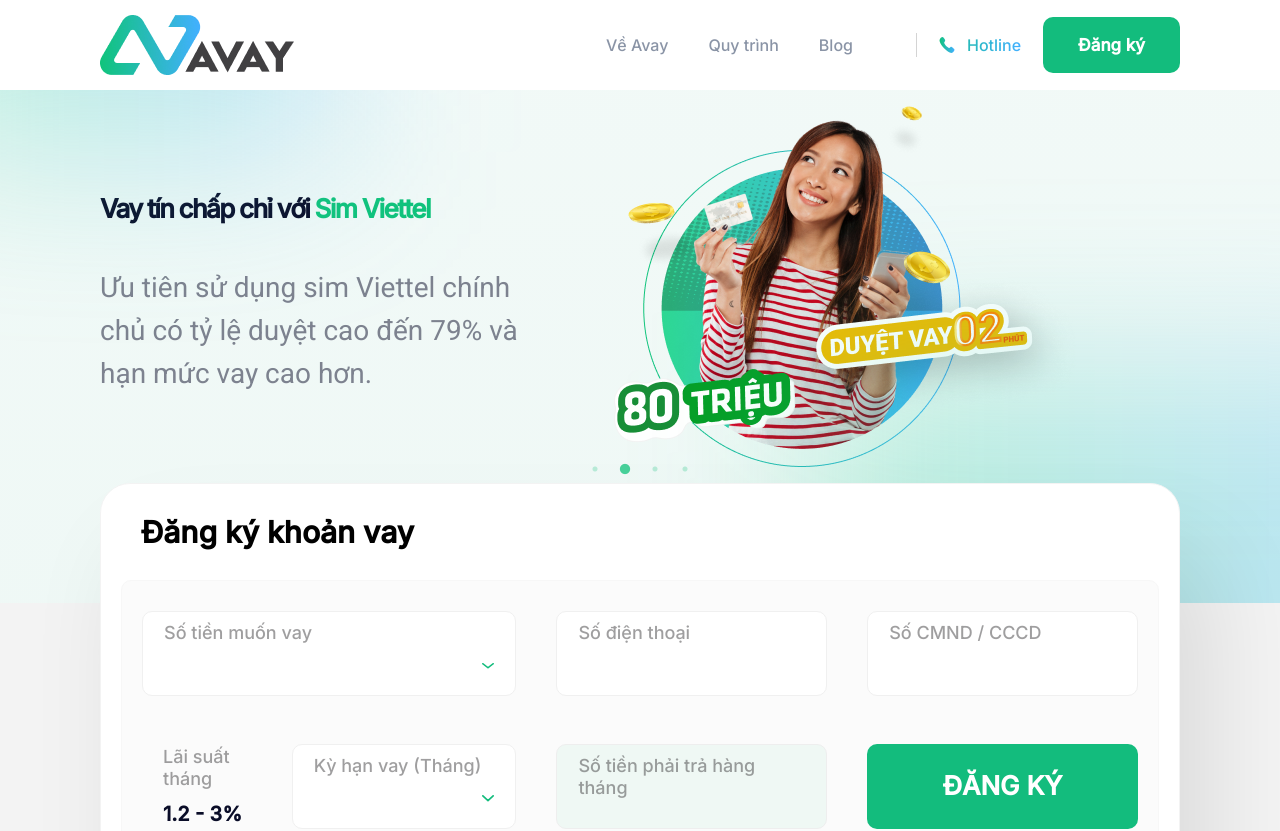
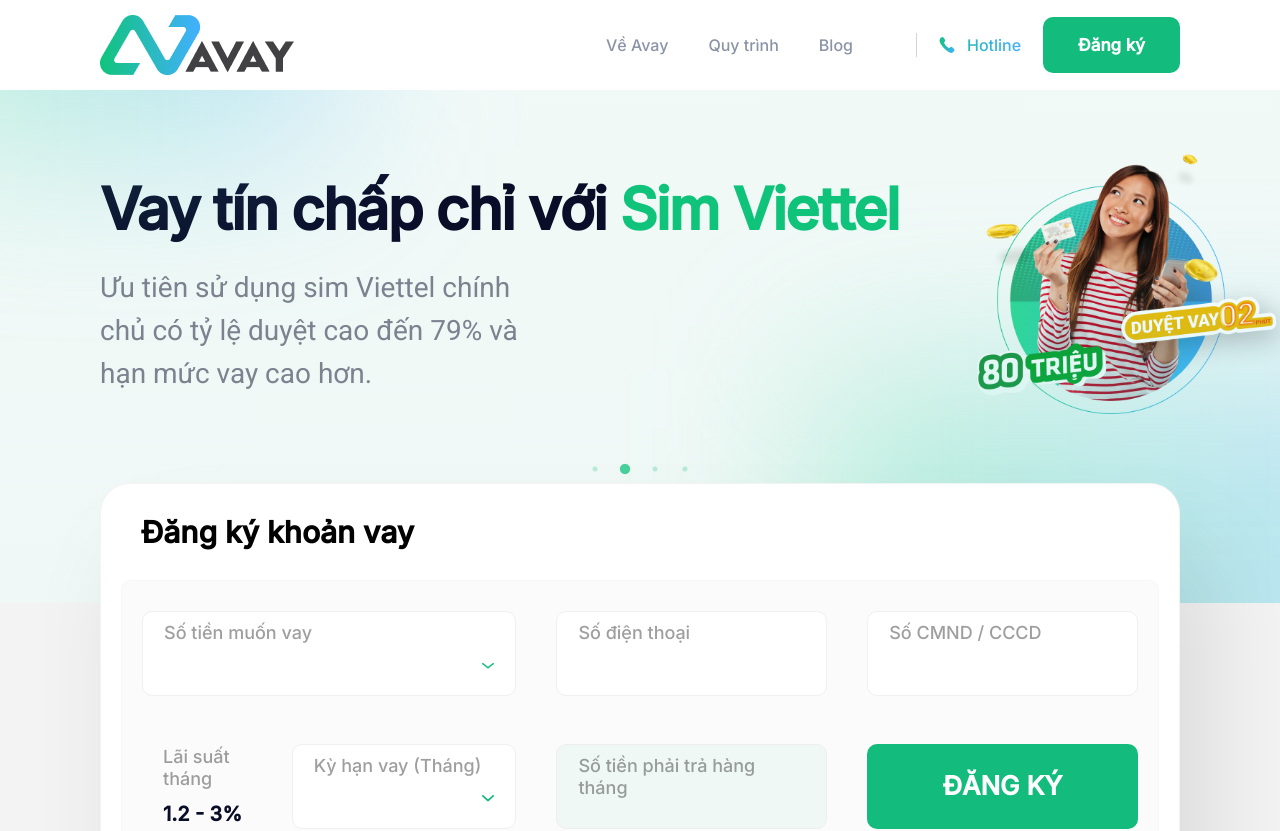
Before and after one commit to nguyennhuttan1510/avay-landing-page, a Next.js app: page / in a window 1280 px wide. Shown: the top 831 px of the page. Built offline with nearby package versions, Linux system fonts and the light colour scheme.

Commit message:
[Feat] Change font

```diff
--- a/layouts/components/Header/styles.module.scss
+++ b/layouts/components/Header/styles.module.scss
@@ -238,7 +238,6 @@
     .banner{
       .banner_content{
         .title{
-          font-size: 26px;
           width: max-content;
         }
       }
```
